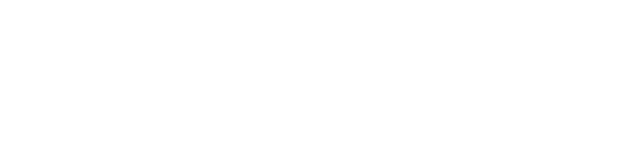
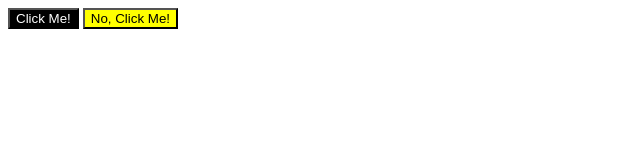
Before and after one commit to Miryth1/grouping-selectors, a plain HTML site: page index.html in a window 1280 px wide. Shown: the whole page, without its empty margins (0-640 px from the left). Drawn offline with Linux system fonts and the light colour scheme.

Commit message:
Finish styles.css and verify in browser

```diff
--- a/index.html
+++ b/index.html
@@ -7,6 +7,7 @@
     </head>
 
     <body>
-
+        <button class="black">Click Me!</button>
+        <button class="yellow">No, Click Me!</button>
     </body>
 </html>
--- a/styles.css
+++ b/styles.css
@@ -0,0 +1,11 @@
+.black.yellow {
+    font-size: 28px;
+    font-family: Helvetica,"Times New Roman",sans-serif;
+}
+.black {
+    background-color: black;
+    color: white;
+}
+.yellow {
+    background-color: yellow;
+}
```
